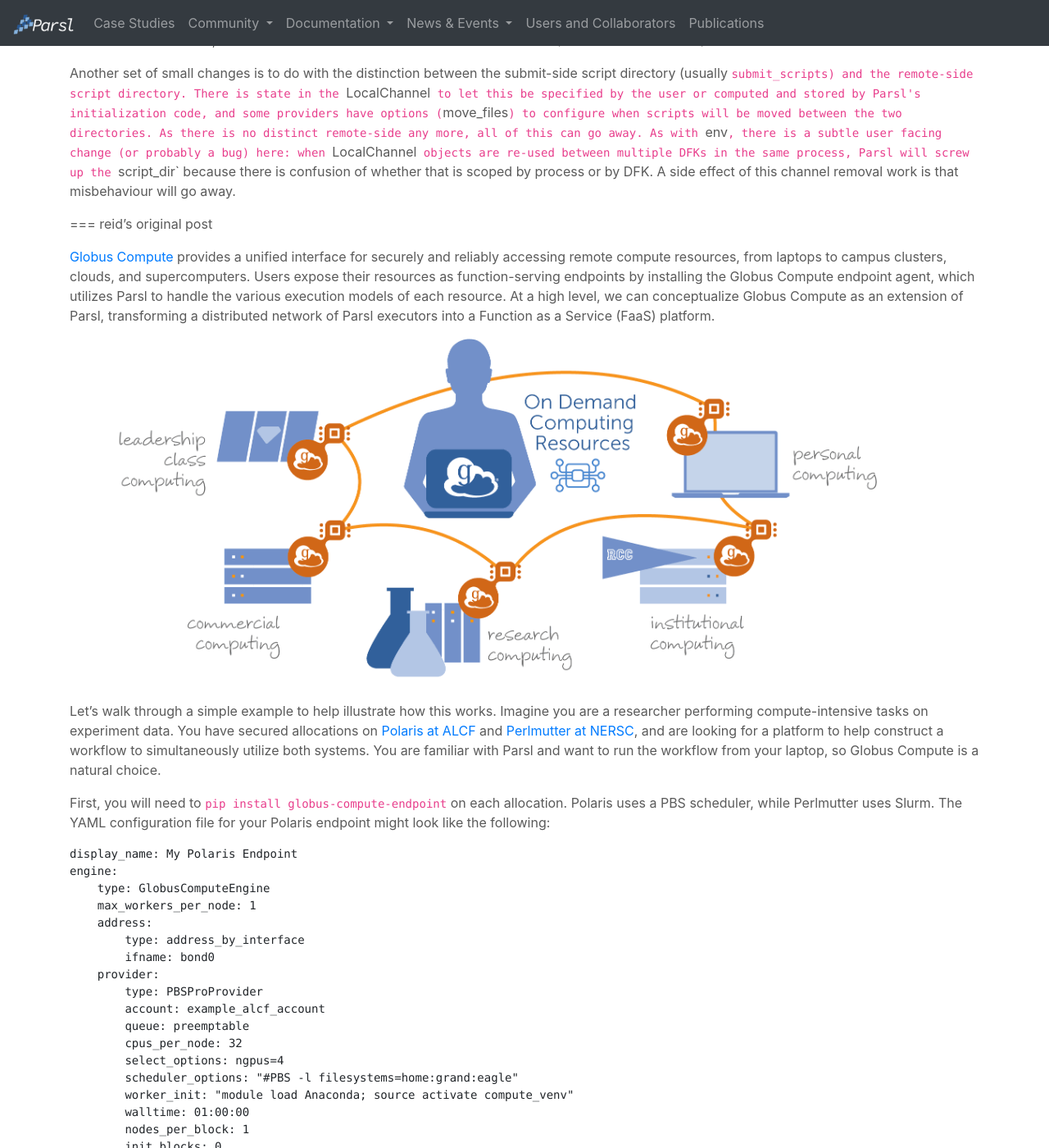
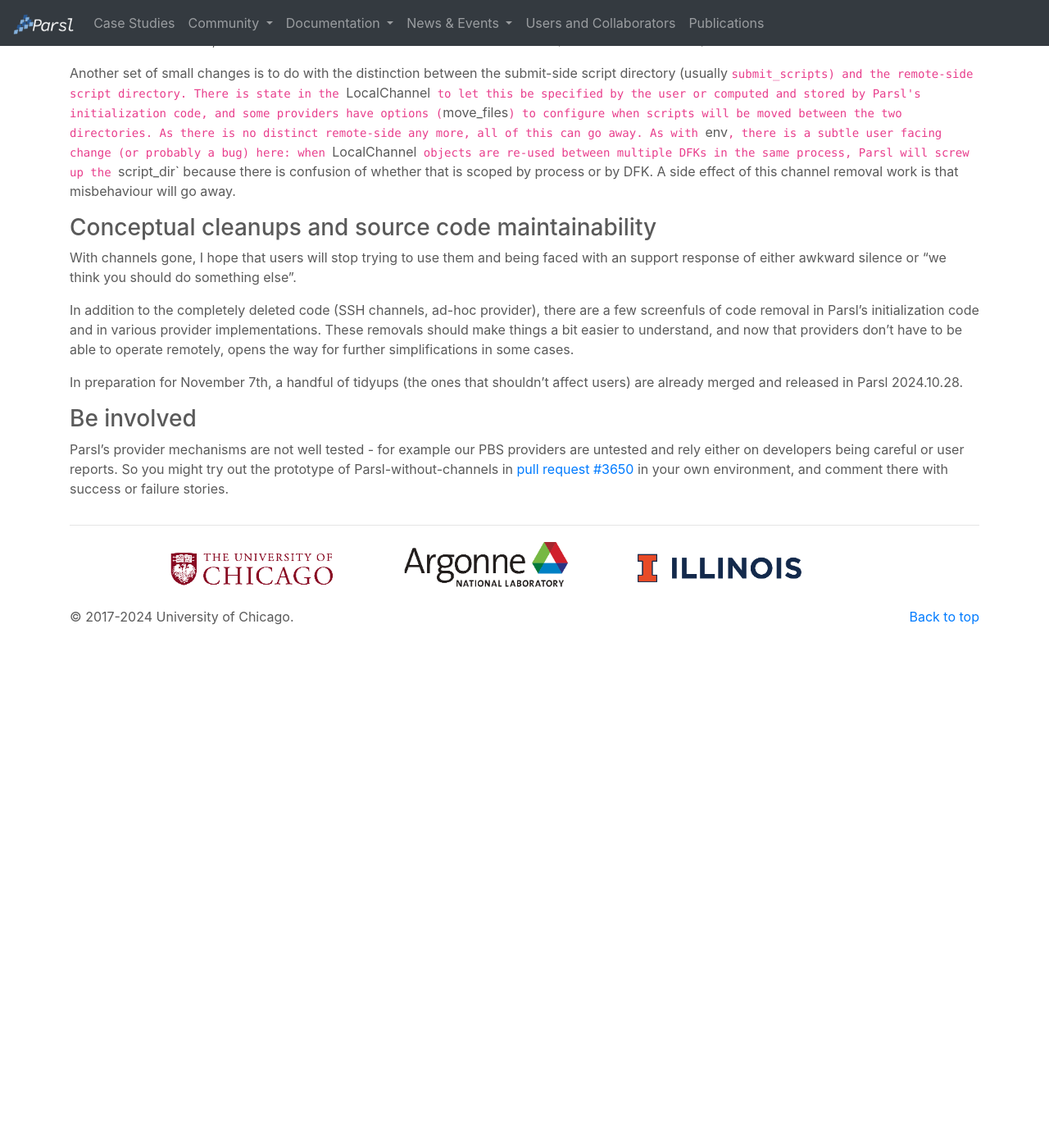
Before and after one commit to Parsl/parsl.github.io, a Jekyll site: the page built from _posts/2024-10-29-removing-channels.md, in a window 1280 px wide and 1400 px high, scrolled down 1140 px. Shown: the whole window at 82% size. Built offline with Jekyll 4.4.1, drawn with Linux system fonts in a browser that asks for light colours; after the commit the page ends 1968 px from its top, so only the background shows below that; some of the changed text lies outside the part shown.

Commit message:
rest of post

````diff
--- a/_posts/2024-10-29-removing-channels.md
+++ b/_posts/2024-10-29-removing-channels.md
@@ -31,103 +31,14 @@
 
 Another set of small changes is to do with the distinction between the submit-side script directory (usually `submit_scripts) and the remote-side script directory. There is state in the `LocalChannel` to let this be specified by the user or computed and stored by Parsl's initialization code, and some providers have options (`move_files`) to configure when scripts will be moved between the two directories. As there is no distinct remote-side any more, all of this can go away. As with `env`, there is a subtle user facing change (or probably a bug) here: when `LocalChannel` objects are re-used between multiple DFKs in the same process, Parsl will screw up the `script_dir` because there is confusion of whether that is scoped by process or by DFK. A side effect of this channel removal work is that misbehaviour will go away.
 
+### Conceptual cleanups and source code maintainability
 
-=== reid's original post
+With channels gone, I hope that users will stop trying to use them and being faced with an support response of either awkward silence or "we think you should do something else".
 
-<a href="https://www.globus.org/compute" target="_blank">Globus Compute</a> provides a unified interface for securely and reliably accessing remote compute resources, from laptops to campus clusters, clouds, and supercomputers. Users expose their resources as function-serving endpoints by installing the Globus Compute endpoint agent, which utilizes Parsl to handle the various execution models of each resource. At a high level, we can conceptualize Globus Compute as an extension of Parsl, transforming a distributed network of Parsl executors into a Function as a Service (FaaS) platform.
+In addition to the completely deleted code (SSH channels, ad-hoc provider), there are a few screenfuls of code removal in Parsl's initialization code and in various provider implementations. These removals should make things a bit easier to understand, and now that providers don't have to be able to operate remotely, opens the way for further simplifications in some cases.
 
-<img src="/images/blog/2024-06-26/globus-compute.png" width="95%" style="border:0px solid black;" alt="Illustration of Globus Compute services.">
+In preparation for November 7th, a handful of tidyups (the ones that shouldn't affect users) are already merged and released in Parsl 2024.10.28.
 
-Let's walk through a simple example to help illustrate how this works. Imagine you are a researcher performing compute-intensive tasks on experiment data. You have secured allocations on <a href="https://www.alcf.anl.gov/polaris" target="_blank">Polaris at ALCF</a> and <a href="https://www.nersc.gov/systems/perlmutter/" target="_blank">Perlmutter at NERSC</a>, and are looking for a platform to help construct a workflow to simultaneously utilize both systems. You are familiar with Parsl and want to run the workflow from your laptop, so Globus Compute is a natural choice.
+### Be involved
 
-First, you will need to `pip install globus-compute-endpoint` on each allocation. Polaris uses a PBS scheduler, while Perlmutter uses Slurm. The YAML configuration file for your Polaris endpoint might look like the following:
-
-```yaml
-display_name: My Polaris Endpoint
-engine:
-    type: GlobusComputeEngine
-    max_workers_per_node: 1
-    address:
-        type: address_by_interface
-        ifname: bond0
-    provider:
-        type: PBSProProvider
-        account: example_alcf_account
-        queue: preemptable
-        cpus_per_node: 32
-        select_options: ngpus=4
-        scheduler_options: "#PBS -l filesystems=home:grand:eagle"
-        worker_init: "module load Anaconda; source activate compute_venv"
-        walltime: 01:00:00
-        nodes_per_block: 1
-        init_blocks: 0
-        min_blocks: 0
-        max_blocks: 2
-        launcher:
-            type: MpiExecLauncher
-            bind_cmd: --cpu-bind
-            overrides: --depth=64 --ppn 1
-```
-
-When activated, this Globus Compute endpoint will launch a `GlobusComputeEngine`, which subsequently launches Parsl's `HighThroughputExecutor`, `PBSProProvider`, and `MpiExecLauncher`. In this example, the only configuration option that the endpoint will not pass through to Parsl is `display_name`, which specifies the name that is visible in the <a href="https://app.globus.org/compute" target="_blank">Globus Compute web interface</a>.
-
-You may also want to share access to your endpoints with specific research colleagues using <a href="https://www.globus.org/globus-auth-service" target="_blank">Globus Auth</a>. You can do this by setting the `multi_user` configuration option to `true`, then modifying a few other files. The details on multi-user endpoints are beyond the scope of this blog post, but you can learn more <a href="https://globus-compute.readthedocs.io/en/main/endpoints/multi_user.html" target="_blank">here</a>.
-
-On the client side, Parsl apps and the Globus Compute SDK can work well together. For example, Parsl apps can delegate tasks to Globus Compute endpoints:
-
-```python
-import pathlib
-
-import globus_compute_sdk as gc
-import parsl
-
-polaris_gce = gc.Executor(endpoint_id=...)
-perlmutter_gce = gc.Executor(endpoint_id=...)
-
-
-def pre_process(data):
-	...
-	return data
-
-
-def analysis(data):
-	...
-	return data
-
-
-@parsl.join_app
-def run_pre_process(data):
-	return perlmutter_gce.submit(pre_process, data)
-
-
-@parsl.join_app
-def run_analysis(data):
-	return polaris_gce.submit(analysis, data)
-
-
-@parsl.python_app
-def post_process(data):
-	...
-	return data
-
-
-futures = []
-dir_path = pathlib.Path("./experiments")
-with parsl.load():
-    for file_path in dir_path.iterdir():
-        data = file_path.read_text()
-            futures.append(post_process(analysis(pre_process(data))))
-        for f in as_completed(futures):
-            print(f.result())
-
-```
-
-This workflow delegates pre-processing to your Globus Compute endpoint on Perlmutter at NERSC, analysis to your endpoint on Polaris at ALCF, and post-processing to Parsl workers on your local machine. We utilize Parsl's `@join_app` decorator to avoid allocating Parsl workers while waiting for task results from your Globus Compute endpoints.
-
-It is also possible to launch Parsl workflows from within Globus Compute tasks. The recommended setup is to run a Globus Compute endpoint on a login node with default configuration, then submit a task containing the entire Parsl workflow. You can learn more about this methodology <a href="https://globus-compute.readthedocs.io/en/latest/tutorial.html#running-parsl-workflows" target="_blank">here</a>.
-
-The final step is to kick back, grab a drink, and wait for your distributed workflow to return some groundbreaking results. You can rely on Parsl and Globus Compute to handle the rest.
-
-Interoperability between these platforms will continue to expand over the next few years, enabling new and exciting capabilities for researchers. We will do our best to keep this blog up-to-date as we roll out related features and improvements.
-
-👋 Until next time.
+Parsl's provider mechanisms are not well tested - for example our PBS providers are untested and rely either on developers being careful or user reports. So you might try out the prototype of Parsl-without-channels in <a href="https://github.com/Parsl/parsl/pull/3650">pull request #3650</a> in your own environment, and comment there with success or failure stories.
````
